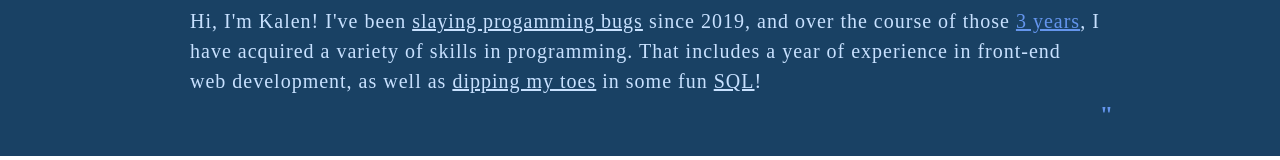
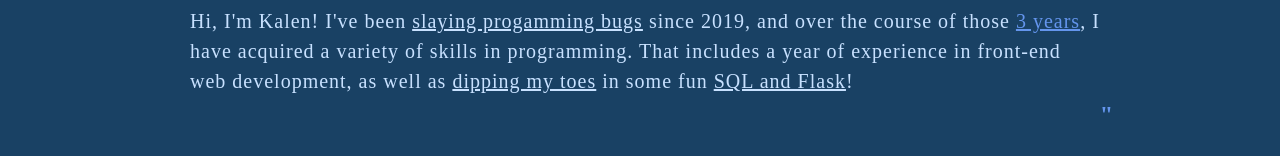
Before and after one commit to KalenShamy/CreatedByKalen, a plain HTML site: page index.html in a window 1280 px wide. Shown: the part 414-574 px from the top of the page. Drawn offline with Linux system fonts and the light colour scheme; a web font is replaced by a local one.

Commit message:
add Flask to intro

```diff
--- a/index.html
+++ b/index.html
@@ -33,7 +33,7 @@
     <div id="intro">
       <section>
         <p id="f_start">f"</p>
-        <p>Hi, I'm Kalen! I've been <span>slaying progamming bugs</span> since 2019, and over the course of those <span id="f_year">{year - 2019} years</span>, I have acquired a variety of skills in programming. That includes a year of experience in front-end web development, as well as <span>dipping my toes</span> in some fun <span>SQL</span>!</p>
+        <p>Hi, I'm Kalen! I've been <span>slaying progamming bugs</span> since 2019, and over the course of those <span id="f_year">{year - 2019} years</span>, I have acquired a variety of skills in programming. That includes a year of experience in front-end web development, as well as <span>dipping my toes</span> in some fun <span>SQL and Flask</span>!</p>
         <p id="f_end">"</p>
       </section>
     </div>
```
